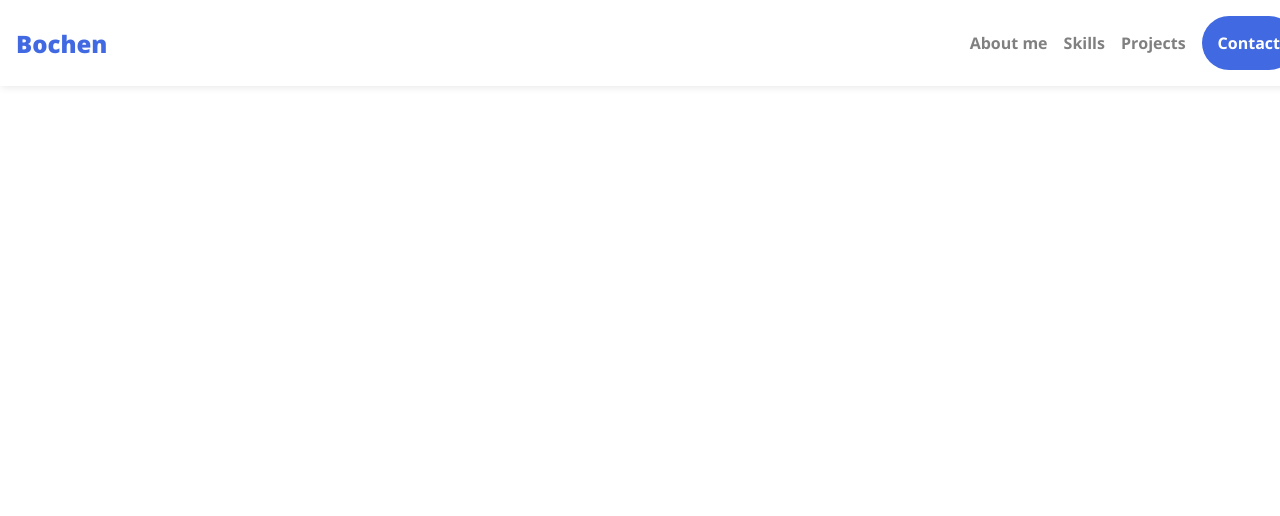
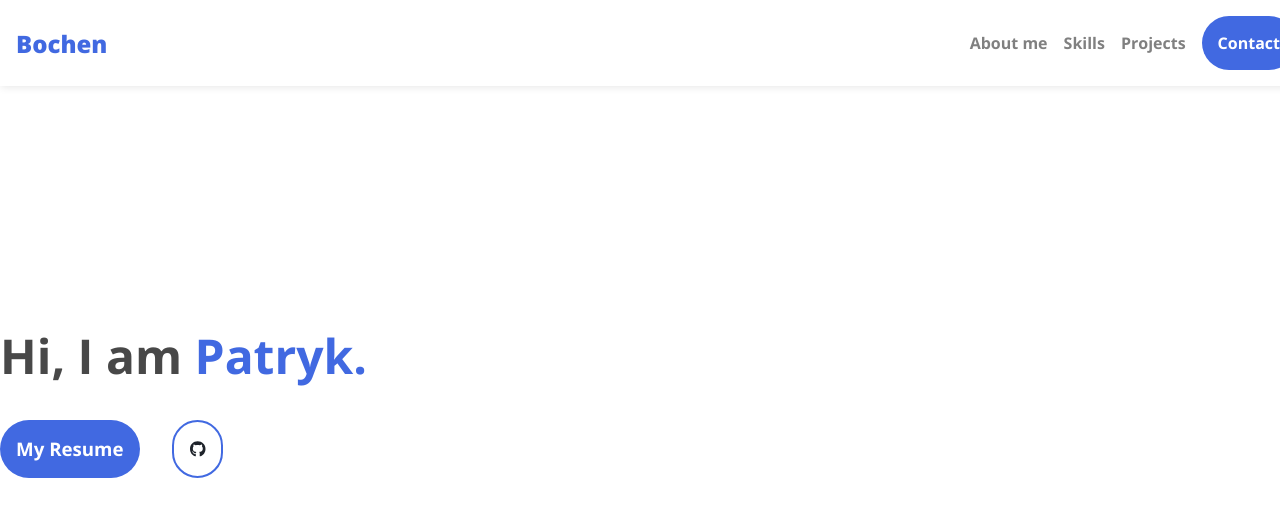
Before and after one commit to Bochen28/my-portfolio, a Next.js app: page / in a window 1280 px wide. Shown: the top 516 px of the page. Built offline with nearby package versions, Linux system fonts and the light colour scheme.

Commit message:
- added hover and active effect for the contact anchor - added intro section

```diff
--- a/package.json
+++ b/package.json
@@ -9,6 +9,10 @@
     "lint": "next lint"
   },
   "dependencies": {
+    "@fortawesome/fontawesome-svg-core": "^6.4.0",
+    "@fortawesome/free-brands-svg-icons": "^6.4.0",
+    "@fortawesome/free-solid-svg-icons": "^6.4.0",
+    "@fortawesome/react-fontawesome": "^0.2.0",
     "@types/node": "20.4.1",
     "@types/react": "18.2.14",
     "@types/react-dom": "18.2.6",
--- a/src/app/layout.tsx
+++ b/src/app/layout.tsx
@@ -1,5 +1,6 @@
 import "./globals.sass";
 import type { Metadata } from "next";
+
 
 export const metadata: Metadata = {
   title: "Bochen",
--- a/src/app/page.tsx
+++ b/src/app/page.tsx
@@ -1,10 +1,12 @@
 import Navbar from '@/components/navbar/Navbar'
 import styles from './page.module.sass'
+import Intro from '@/components/sections/intro/Intro'
 
 export default function Home() {
   return (
     <>
       <Navbar />
+      <Intro />
     </>
   )
 }
--- a/src/components/navbar/navbar.module.sass
+++ b/src/components/navbar/navbar.module.sass
@@ -1,4 +1,5 @@
 .navbar
+    z-index: 1
     position: fixed
     width: 100%
     padding: 1rem
@@ -37,3 +38,12 @@
         border-radius: 2rem
         background: #4169E1
         color: #FFFFFF
+        transition: all 0.3s
+
+.contact:hover
+    h2
+        filter: brightness(0.9)
+
+.contact:active
+    h2
+        filter: brightness(0.8)
--- a/src/components/sections/intro/Intro.tsx
+++ b/src/components/sections/intro/Intro.tsx
@@ -0,0 +1,23 @@
+import { FontAwesomeIcon } from "@fortawesome/react-fontawesome";
+import { faGithub } from "@fortawesome/free-brands-svg-icons";
+import styles from "./intro.module.sass";
+
+function Intro() {
+  return (
+    <section className={styles.intro}>
+      <div className={styles.introText}>
+        <h1>
+          Hi, I am <span>Patryk.</span>
+        </h1>
+        <a className={styles.resume}>
+          <h3>My Resume</h3>
+        </a>
+        <a className={styles.git}>
+          <FontAwesomeIcon icon={faGithub} style={{ color: "#4169e1" }} />
+        </a>
+      </div>
+    </section>
+  );
+}
+
+export default Intro;
--- a/src/components/sections/intro/intro.module.sass
+++ b/src/components/sections/intro/intro.module.sass
@@ -0,0 +1,34 @@
+.intro
+    display: flex
+    align-items: center
+    height: 100vh
+    width: 80rem
+    margin: auto
+
+.introText
+    display: flex
+    gap: 2rem
+    flex-wrap: wrap
+
+    h1
+        flex: 100%
+        font-size: 3rem
+        color: #484848
+
+    span
+        color: #4169E1
+
+.resume
+    padding: 1rem
+    background: #4169E1
+    border-radius: 2rem
+    cursor: pointer
+
+    h3
+        color: #FFFFFF
+
+.git
+    padding: 1rem
+    border: solid .125rem #4169E1
+    border-radius: 2rem
+    cursor: pointer
```
Also changed, not shown: 1 other file (tests, documents, lock files or other folders).
